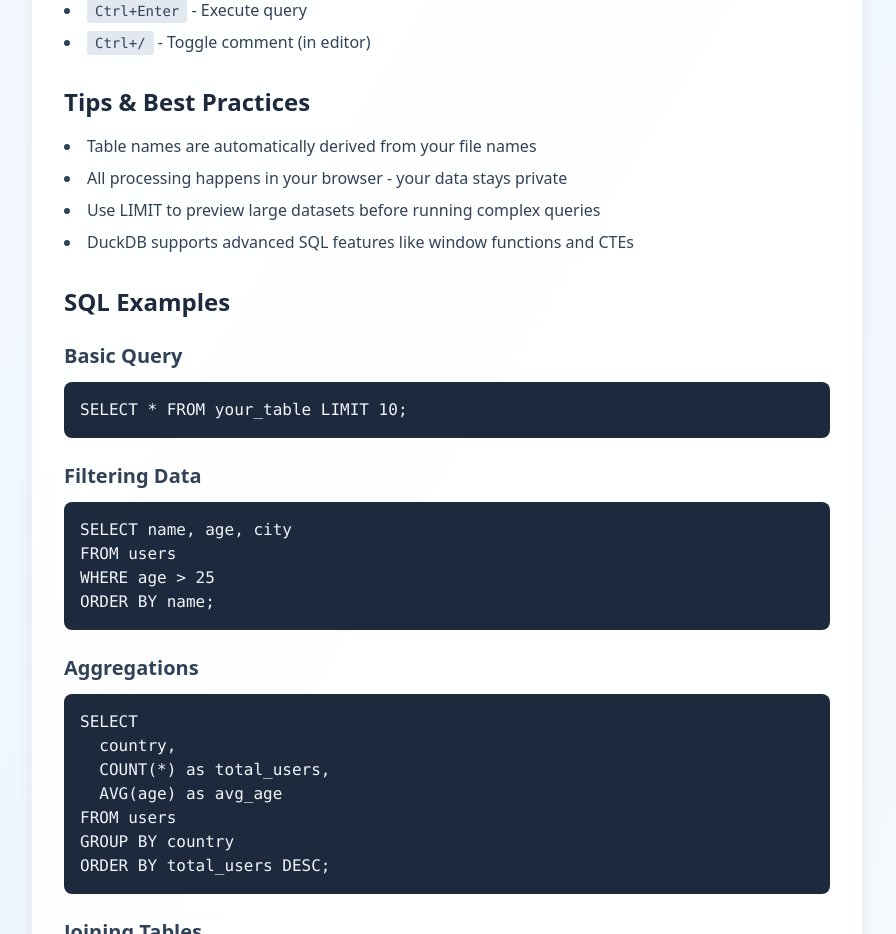
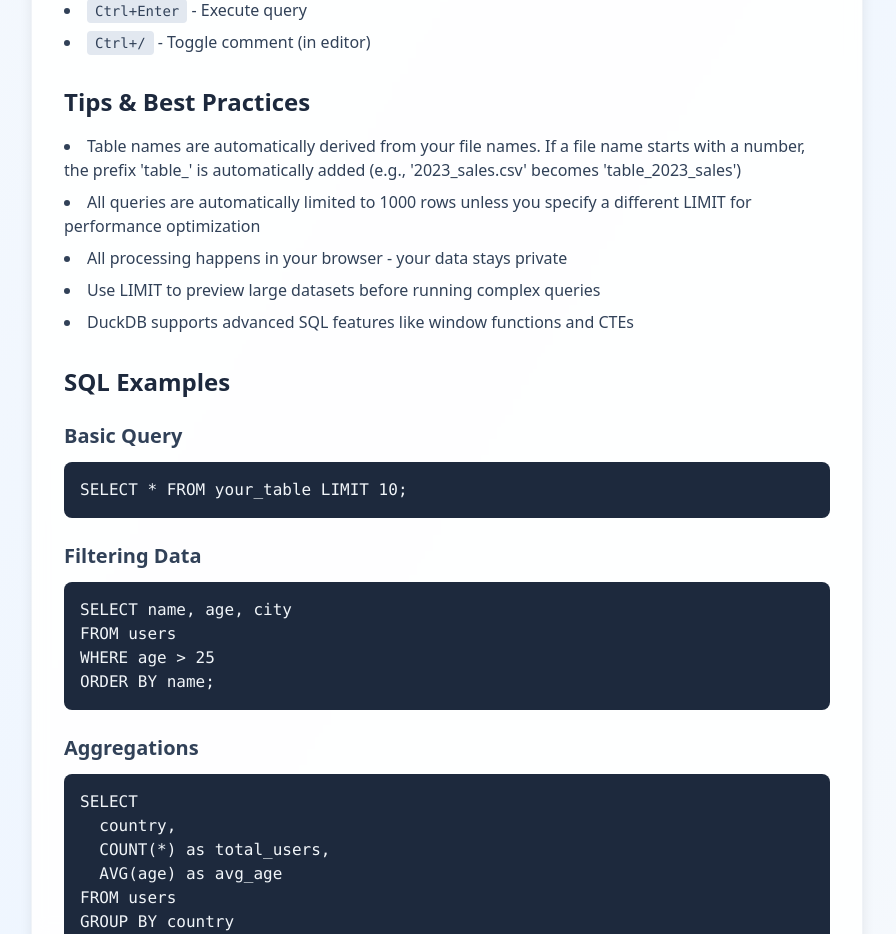
Before and after one commit to Graflinger/sql-for-files, a React (Vite) app: page /docs in a window 1280 px wide. Shown: the part 900-1834 px from the top of the page, without its empty margins (193-1089 px from the left). Built offline with nearby package versions, Linux system fonts and the light colour scheme.

Commit message:
improved the docs

```diff
--- a/src/pages/Docs.tsx
+++ b/src/pages/Docs.tsx
@@ -81,7 +81,14 @@ export default function Docs() {
             </h2>
             <ul className="list-disc list-inside text-slate-700 space-y-2 mb-4">
               <li>
-                Table names are automatically derived from your file names
+                Table names are automatically derived from your file names. If a
+                file name starts with a number, the prefix 'table_' is
+                automatically added (e.g., '2023_sales.csv' becomes
+                'table_2023_sales')
+              </li>
+              <li>
+                All queries are automatically limited to 1000 rows unless you
+                specify a different LIMIT for performance optimization
               </li>
               <li>
                 All processing happens in your browser - your data stays private
```
